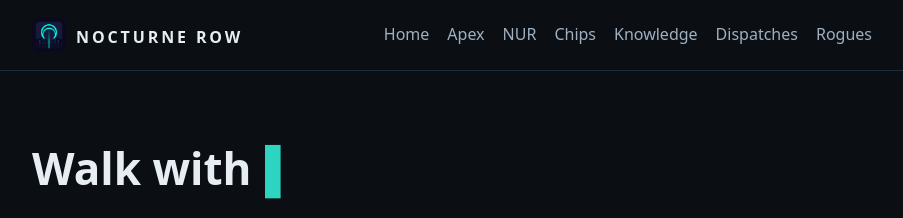
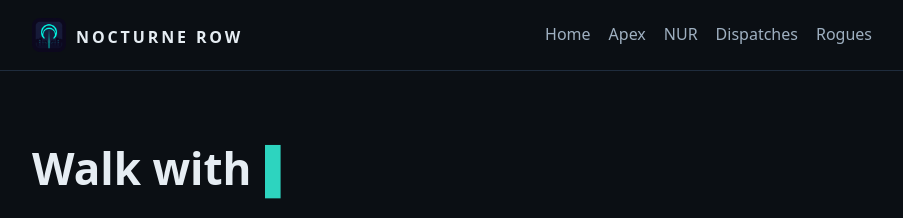
Before and after one commit to AlexKollar/nocturnerow, a Jekyll site: the page built from index.html, in a window 1280 px wide and 900 px high. Shown: the top 218 px of the window, without its empty margins (188-1091 px from the left). Built offline with Jekyll 4.4.1, drawn with Linux system fonts in a browser that asks for light colours.

Commit message:
Nav: remove Chips and Knowledge links (sections live on the NUR page)

```diff
--- a/_layouts/default.html
+++ b/_layouts/default.html
@@ -58,7 +58,7 @@ footer{border-top:1px solid var(--line);padding:28px 0 44px;color:var(--muted);f
 <header>
 <div class="wrap">
 <div class="wordmark"><img src="/logo.png" alt="Nocturne Row logo" style="width:34px;height:34px;border-radius:8px;vertical-align:-9px;margin-right:10px">NOCTURNE ROW</div>
-<nav><a href="/">Home</a><a href="/#apex">Apex</a><a href="/nur.html">NUR</a><a href="/chips.html">Chips</a><a href="/knowledge.html">Knowledge</a><a href="/blog.html">Dispatches</a><a href="/#people">Rogues</a></nav>
+<nav><a href="/">Home</a><a href="/#apex">Apex</a><a href="/nur.html">NUR</a><a href="/blog.html">Dispatches</a><a href="/#people">Rogues</a></nav>
 </div>
 </header>
 {{ content }}
```
